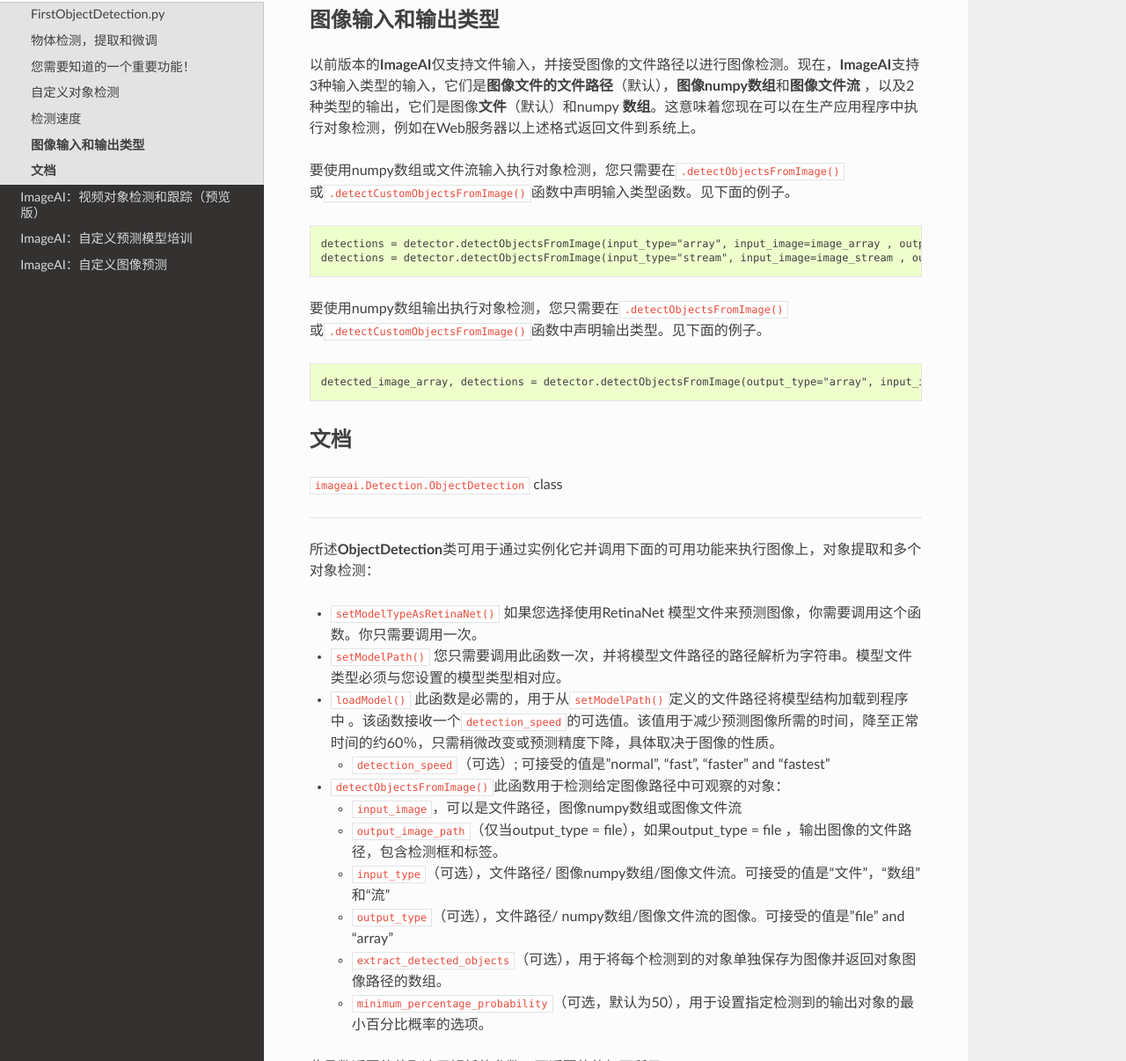
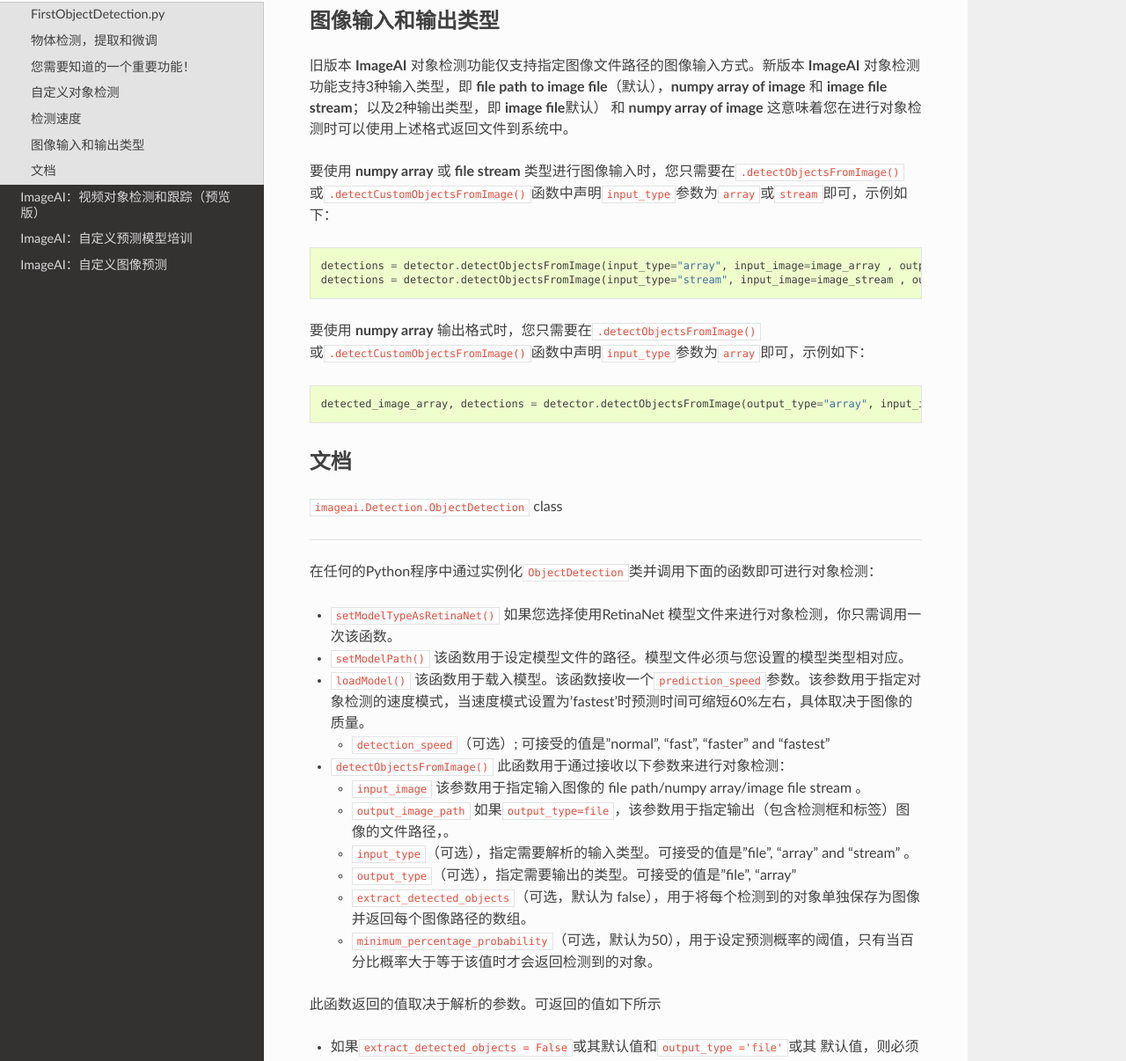
Before and after one commit to kangvcar/ImageAI_docs, a Sphinx documentation site: the page built from source/ImageAI_Object_Detection.md, in a window 1280 px wide and 1400 px high, scrolled down 11167 px. Shown: the part 194-1400 px from the top of the window at 88% size. Built offline with Sphinx 7.4.7 and the Read the Docs theme 2.0.0, drawn with Linux system fonts in a browser that asks for light colours; some of the changed text lies outside the part shown.

Commit message:
modify imageai_object_detection

````diff
--- a/source/ImageAI_Object_Detection.md
+++ b/source/ImageAI_Object_Detection.md
@@ -210,13 +210,13 @@
 
 ### 检测速度
 
-**ImageAI** 现在为所有对象检测任务提供检测速度选项。检测速度允许您以20％-80％的速率减少检测时间，但对检测结果准确性影响不大。结合降低`minimum_percentage_probability`参数，检测可以匹配normal速度，但却大大缩短了检测时间。可用的检测速度是 "normal"(default), "fast", "faster" , "fastest" and "flash"。您需要做的就是在加载模型时说明您想要的速度模式，如下所示。
+**ImageAI** 为对象检测任务添加了速度调节参数`detection_speed`，结合`minimum_percentage_probability`参数使用效果更佳，最多可使检测时间缩短60％且几乎不影响检测结果的精准度。可用的检测速度是 "normal"(default), "fast", "faster" , "fastest" and "flash"。您只要在加载模型时说明您想要的速度模式，如下所示。
 
 ```
 detector.loadModel(detection_speed="fast")
 ```
 
-要观察检测速度的差异，请查看下面的不同速度应用于物体检测的结果，同时调整检测时间`minimum_percentage_probability`。下面的结果来自在Intel Celeron N2820 CPU的Windows 8笔记本电脑上执行的检测，处理器速度为2.13GHz
+为了观察不同速度模式间的差异，请查看下面不同速度模式下（结合调整`minimum_percentage_probability`参数）检测相同图像所花费的时间。(实验环境 OS:Windows 8, CPU:Intel Celeron N2820 2.13GHz)：
 
 **_检测速度="normal"，最小百分比概率= 50（默认值），检测时间= 63.5秒_**
 
@@ -238,48 +238,46 @@
 
 [![](https://github.com/OlafenwaMoses/ImageAI/raw/master/images/5flash.jpg)](/OlafenwaMoses/ImageAI/blob/master/images/5flash.jpg)
 
-您会注意到，在"flash"检测速度下，检测速度最快但准确度最低。那是因为图片中没有任何标志性的对象。"flash"检测速度下，其中输入图像是代表性的（包含一个标志性图像）模式是最适合的。请查看下面的示例，以便在标志性图像中进行检测。
+您会注意到，在"flash"检测速度下，检测速度最快但准确度最低，那是因为图片中没有任何标志性的对象。在输入图像是代表性的（包含一个标志性图像）的时候，"flash"检测速度是最适合的。请查看下面的示例，以便了解何为标志性（代表性）图像下的检测：
 
 **_检测速度="flash"，最小百分比概率= 30（默认值），检测时间= 3.85秒_**
 [![](https://github.com/OlafenwaMoses/ImageAI/raw/master/images/6flash.jpg)](/OlafenwaMoses/ImageAI/blob/master/images/6flash.jpg)
 
-### [](#image-input--output-types)**图像输入和输出类型**
+### 图像输入和输出类型
 
-以前版本的**ImageAI**仅支持文件输入，并接受图像的文件路径以进行图像检测。现在，**ImageAI**支持3种输入类型的输入，它们是**图像文件的文件路径**（默认），**图像numpy数组**和**图像文件流** ，以及2种类型的输出，它们是图像**文件**（默认）和numpy **数组**。这意味着您现在可以在生产应用程序中执行对象检测，例如在Web服务器以上述格式返回文件到系统上。
+旧版本 **ImageAI** 对象检测功能仅支持指定图像文件路径的图像输入方式。新版本 **ImageAI** 对象检测功能支持3种输入类型，即 **file path to image file**（默认），**numpy array of image** 和 **image file stream**；以及2种输出类型，即 **image file**默认） 和 **numpy array of image**  这意味着您在进行对象检测时可以使用上述格式返回文件到系统中。
 
-要使用numpy数组或文件流输入执行对象检测，您只需要在`.detectObjectsFromImage()`或` .detectCustomObjectsFromImage() `函数中声明输入类型函数。见下面的例子。
+要使用 **numpy array** 或 **file stream** 类型进行图像输入时，您只需要在`.detectObjectsFromImage()`或`.detectCustomObjectsFromImage()`函数中声明`input_type`参数为`array`或`stream`即可，示例如下：
 
 ```
-detections = detector.detectObjectsFromImage(input_type="array", input_image=image_array , output_image_path=os.path.join(execution_path , "image.jpg")) ＃对于numpy数组输入类型
-detections = detector.detectObjectsFromImage(input_type="stream", input_image=image_stream , output_image_path=os.path.join(execution_path , "test2new.jpg")) ＃对于文件流输入类型
+detections = detector.detectObjectsFromImage(input_type="array", input_image=image_array , output_image_path=os.path.join(execution_path , "image.jpg")) # For numpy array input type
+detections = detector.detectObjectsFromImage(input_type="stream", input_image=image_stream , output_image_path=os.path.join(execution_path , "test2new.jpg")) # For file stream input type
 ```
 
-要使用numpy数组输出执行对象检测，您只需要在`.detectObjectsFromImage() `或`.detectCustomObjectsFromImage()`函数中声明输出类型。见下面的例子。
-
+要使用 **numpy array** 输出格式时，您只需要在`.detectObjectsFromImage()`或`.detectCustomObjectsFromImage()`函数中声明`input_type`参数为`array`即可，示例如下：
 ```
-detected_image_array, detections = detector.detectObjectsFromImage(output_type="array", input_image="image.jpg" )   ＃对于numpy数组输出类型
+detected_image_array, detections = detector.detectObjectsFromImage(output_type="array", input_image="image.jpg" ) # For numpy array output type
 ```
 
-### [](#documentation)**文档**
+### 文档
 
 `imageai.Detection.ObjectDetection` class
 
 * * *
 
-所述**ObjectDetection**类可用于通过实例化它并调用下面的可用功能来执行图像上，对象提取和多个对象检测：
-- `setModelTypeAsRetinaNet()` 如果您选择使用RetinaNet 模型文件来预测图像，你需要调用这个函数。你只需要调用一次。
-- `setModelPath()` 您只需要调用此函数一次，并将模型文件路径的路径解析为字符串。模型文件类型必须与您设置的模型类型相对应。
-- `loadModel()` 此函数是必需的，用于从`setModelPath()`定义的文件路径将模型结构加载到程序中
-。该函数接收一个`detection_speed`的可选值。该值用于减少预测图像所需的时间，降至正常时间的约60％，只需稍微改变或预测精度下降，具体取决于图像的性质。
+在任何的Python程序中通过实例化`ObjectDetection`类并调用下面的函数即可进行对象检测：
+
+- `setModelTypeAsRetinaNet()` 如果您选择使用RetinaNet 模型文件来进行对象检测，你只需调用一次该函数。
+- `setModelPath()` 该函数用于设定模型文件的路径。模型文件必须与您设置的模型类型相对应。
+- `loadModel()` 该函数用于载入模型。该函数接收一个`prediction_speed`参数。该参数用于指定对象检测的速度模式，当速度模式设置为'fastest'时预测时间可缩短60%左右，具体取决于图像的质量。
     - `detection_speed`（可选）; 可接受的值是"normal", "fast", "faster" and "fastest"
-
-- `detectObjectsFromImage()`此函数用于检测给定图像路径中可观察的对象：
-    - `input_image`，可以是文件路径，图像numpy数组或图像文件流
-    - `output_image_path`（仅当output_type = file），如果output_type = file ，输出图像的文件路径，包含检测框和标签。
-    - `input_type`（可选），文件路径/ 图像numpy数组/图像文件流。可接受的值是“文件”，“数组”和“流”
-    - `output_type`（可选），文件路径/ numpy数组/图像文件流的图像。可接受的值是"file" and "array"
-    - `extract_detected_objects`（可选），用于将每个检测到的对象单独保存为图像并返回对象图像路径的数组。
-    - `minimum_percentage_probability`（可选，默认为50），用于设置指定检测到的输出对象的最小百分比概率的选项。
+- `detectObjectsFromImage()` 此函数用于通过接收以下参数来进行对象检测：
+    - `input_image` 该参数用于指定输入图像的 file path/numpy array/image file stream 。
+    - `output_image_path` 如果`output_type=file`，该参数用于指定输出（包含检测框和标签）图像的文件路径，。
+    - `input_type`（可选），指定需要解析的输入类型。可接受的值是"file", "array" and "stream" 。
+    - `output_type`（可选），指定需要输出的类型。可接受的值是"file", "array"
+    - `extract_detected_objects`（可选，默认为 false），用于将每个检测到的对象单独保存为图像并返回每个图像路径的数组。
+    - `minimum_percentage_probability`（可选，默认为50），用于设定预测概率的阈值，只有当百分比概率大于等于该值时才会返回检测到的对象。
 
 此函数返回的值取决于解析的参数。可返回的值如下所示
 
@@ -311,23 +309,15 @@
         + percentage_probability
     3. 图像中检测到的每个对象的numpy数组数组
 
-_::param input_image::_
-
-_::param output_image_path::_
-
-_::param input_type::_
-
-_::param output_type::_
-
-_::param extract_detected_objects::_
-
-_::param minimum_percentage_probability::_
-
-_::return output_objects_array::_
-
-_::return detected_copy::_
-
-_::return detected_detected_objects_image_array::_
+_:param input_image:_<br/>
+_:param output_image_path:_<br/>
+_:param input_type:_<br/>
+_:param output_type:_<br/>
+_:param extract_detected_objects:_<br/>
+_:param minimum_percentage_probability:_<br/>
+_:return output_objects_array:_<br/>
+_:return detected_copy:_<br/>
+_:return detected_detected_objects_image_array:_<br/>
 
 - `CustomObjecs()`可以选择调用此函数来**手动**选择
 要从图像中检测的对象类型。这些对象在函数变量中预先创建，并预定义为“False”，
@@ -374,20 +364,12 @@
         + percentage_probability
     3. 图像中检测到的每个对象的numpy数组
 
-_::param input_image::_
-
-_::param output_image_path::_
-
-_::param input_type::_
-
-_::param output_type::_
-
-_::param extract_detected_objects::_
-
-_::param minimum_percentage_probability::_
-
-_::return output_objects_array::_
-
-_::return detected_copy::_
-
-_::return detected_detected_objects_image_array::_
+_:param input_image:_<br/>
+_:param output_image_path:_<br/>
+_:param input_type:_<br/>
+_:param output_type:_<br/>
+_:param extract_detected_objects:_<br/>
+_:param minimum_percentage_probability:_<br/>
+_:return output_objects_array:_<br/>
+_:return detected_copy:_<br/>
+_:return detected_detected_objects_image_array:_<br/>
````
Also changed, not shown: other parts of source/ImageAI_Object_Detection.md (+1 -1 lines), source/ImageAI_Image_Prediction.md (+5 -6 lines).
